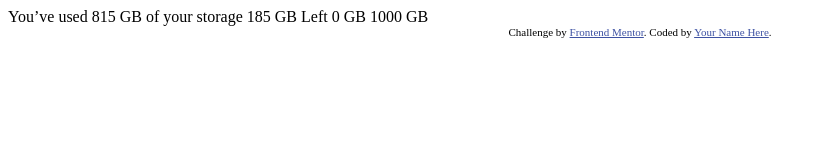
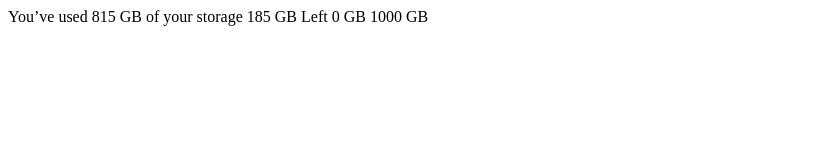
Before and after one commit to MatiasBastarrica/fylo-data-storage-component, a plain HTML site: page index.html in a window 1280 px wide. Shown: the whole page, without its empty margins (0-823 px from the left). Drawn offline with Linux system fonts and the light colour scheme.

Commit message:
Delete Frontendmentor initial elements and styles

```diff
--- a/index.html
+++ b/index.html
@@ -1,31 +1,20 @@
 <!DOCTYPE html>
 <html lang="en">
-<head>
-  <meta charset="UTF-8">
-  <meta name="viewport" content="width=device-width, initial-scale=1.0"> <!-- displays site properly based on user's device -->
+  <head>
+    <meta charset="UTF-8" />
+    <meta name="viewport" content="width=device-width, initial-scale=1.0" />
+    <!-- displays site properly based on user's device -->
 
-  <link rel="icon" type="image/png" sizes="32x32" href="./images/favicon-32x32.png">
+    <link
+      rel="icon"
+      type="image/png"
+      sizes="32x32"
+      href="./images/favicon-32x32.png"
+    />
 
-  <title>Frontend Mentor | Fylo data storage component</title>
-
-  <!-- Feel free to remove these styles or customise in your own stylesheet 👍 -->
-  <style>
-    .attribution { font-size: 11px; text-align: center; }
-    .attribution a { color: hsl(228, 45%, 44%); }
-  </style>
-</head>
-<body>
-
-  You’ve used 815 GB of your storage
-
-  185 GB Left
-
-  0 GB
-  1000 GB
-
-  <div class="attribution">
-    Challenge by <a href="https://www.frontendmentor.io?ref=challenge" target="_blank">Frontend Mentor</a>.
-    Coded by <a href="#">Your Name Here</a>.
-  </div>
-</body>
+    <title>Frontend Mentor | Fylo data storage component</title>
+  </head>
+  <body>
+    You’ve used 815 GB of your storage 185 GB Left 0 GB 1000 GB
+  </body>
 </html>
```
